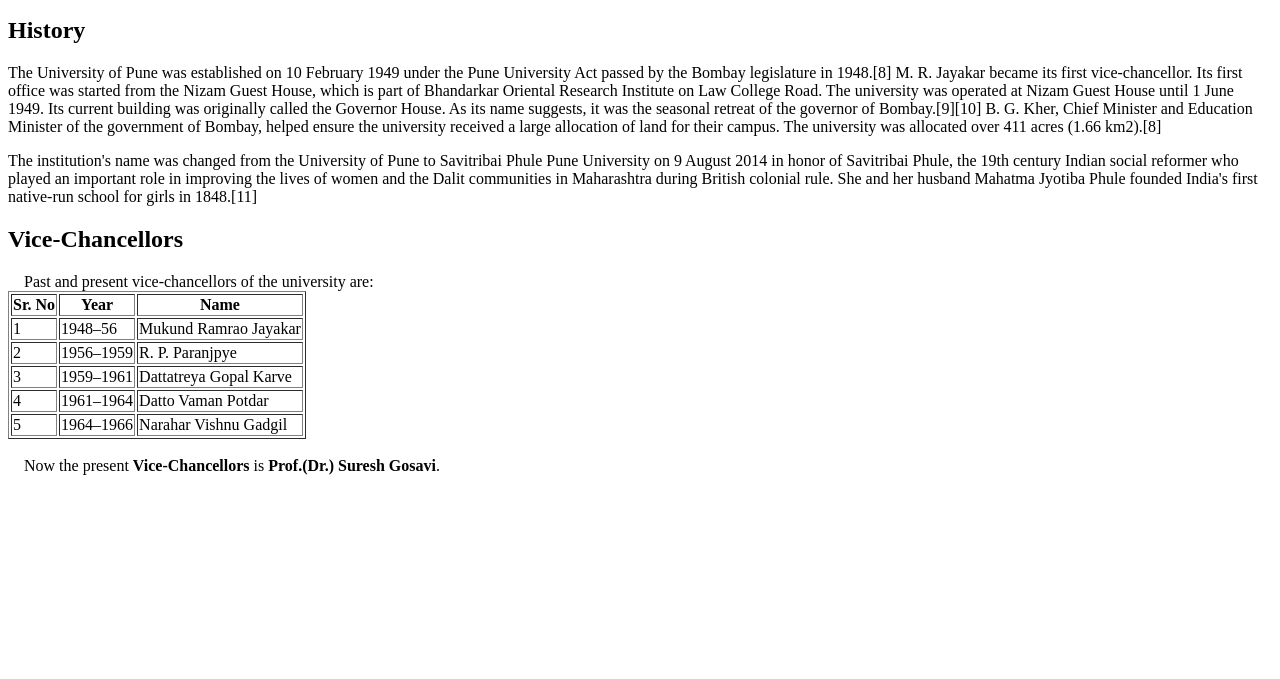
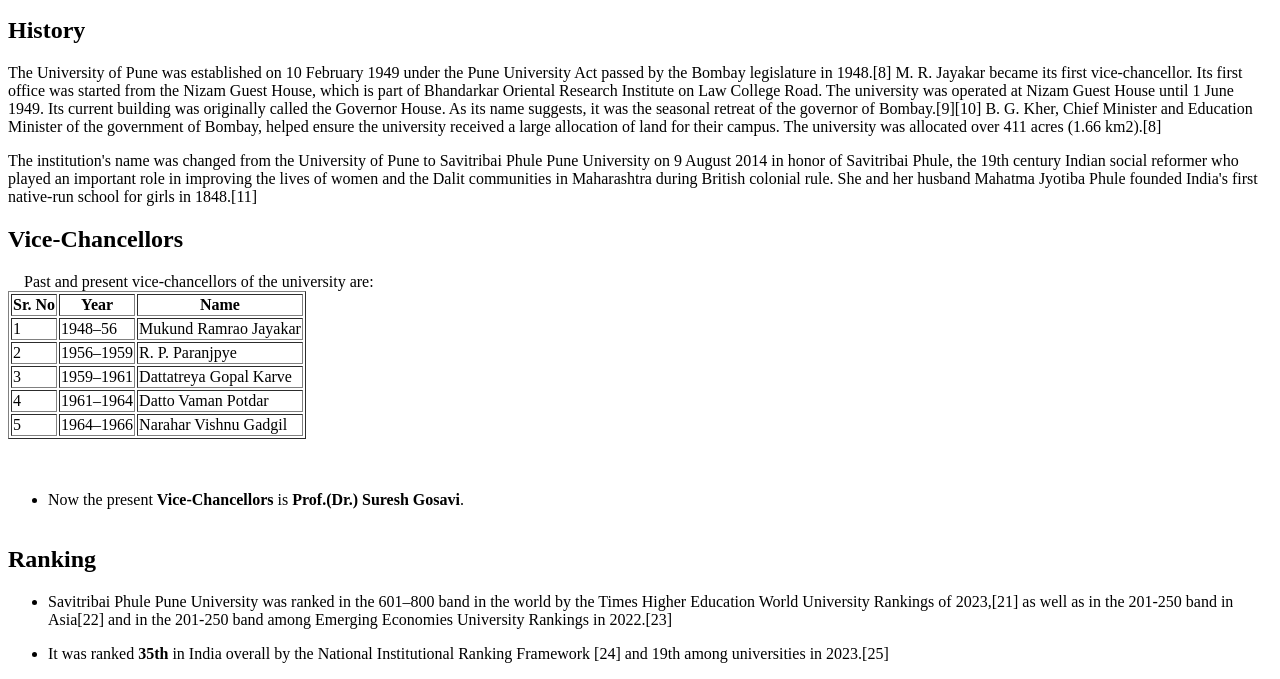
Before and after one commit to Pritinalkar/github-assignment-2, a plain HTML site: page index.html in a window 1280 px wide. Shown: the part 137-816 px from the top of the page. Drawn offline with Linux system fonts and the light colour scheme.

Commit message:
university Ranking added

```diff
--- a/index.html
+++ b/index.html
@@ -63,7 +63,19 @@
             <td>Narahar Vishnu Gadgil</td>
         </tr>
     </tbody>
-</table><br>
-&nbsp;&nbsp;&nbsp;&nbsp;Now the present <b>Vice-Chancellors</b> is <b>Prof.(Dr.) Suresh Gosavi</b>.
+</table><br><ul>
+ &nbsp;&nbsp;&nbsp;&nbsp;<li>Now the present <b>Vice-Chancellors</b> is <b>Prof.(Dr.) Suresh Gosavi</b>.</li><br>
+</ul>
+ <h2>Ranking</h2>
+ <ul>
+ <p><li>Savitribai Phule Pune University was ranked in the 601–800 band in the world by the Times
+    Higher Education World University Rankings of 2023,[21] as well as in the 201-250 band in
+     Asia[22] and in the 201-250 band among Emerging Economies University Rankings in 2022.[23]</li>
+ </p>
+ <p>
+    <li>It was ranked <b>35th</b> in India overall by the National Institutional Ranking Framework [24]
+    and 19th among universities in 2023.[25]</li>
+ </p>
+ </ul>
   </body>
 </html>
```
